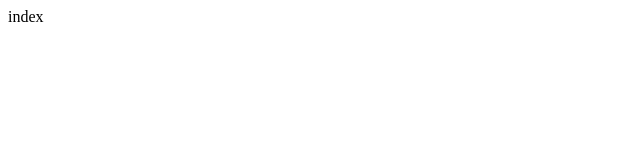
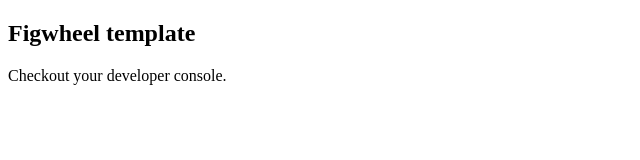
Before and after one commit to yejiayu/guxin-site, a plain HTML site: page resources/public/index.html in a window 1280 px wide. Shown: the whole page, without its empty margins (0-640 px from the left). Drawn offline with Linux system fonts and the light colour scheme.

Commit message:
【Chore】fe init

```diff
--- /dev/null
+++ b/resources/public/css/style.css
@@ -0,0 +1 @@
+/* some style */
--- a/resources/public/index.html
+++ b/resources/public/index.html
@@ -1,10 +1,15 @@
 <!DOCTYPE html>
-<html lang="en">
-<head>
-  <meta charset="UTF-8">
-  <title>index</title>
-</head>
-<body>
-  index
-</body>
+<html>
+  <head>
+    <meta charset="UTF-8">
+    <meta name="viewport" content="width=device-width, initial-scale=1">
+    <link href="css/style.css" rel="stylesheet" type="text/css">
+  </head>
+  <body>
+    <div id="app">
+      <h2>Figwheel template</h2>
+      <p>Checkout your developer console.</p>
+    </div>
+    <script src="js/compiled/app.js" type="text/javascript"></script>
+  </body>
 </html>
```
Also changed, not shown: resources/public/admin/index.html (deleted, +0 -10 lines), resources/README.md (added), 3 other files.
